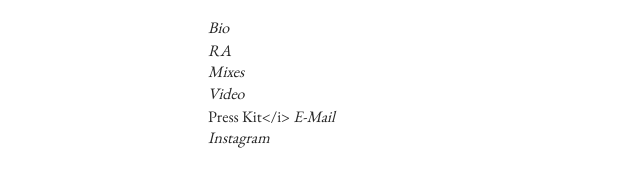
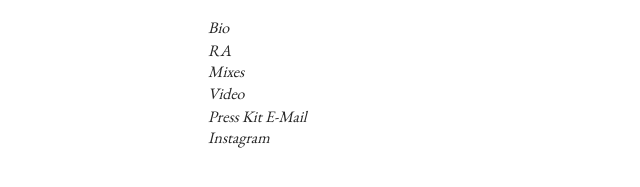
Before and after one commit to marieungar/cow-tools, a Jekyll site: the page built from index.md, in a window 1280 px wide. Shown: the part 235-422 px from the top of the page, without its empty margins (82-722 px from the left). Built offline with Jekyll 4.4.1, drawn with Linux system fonts in a browser that asks for light colours.

```diff
--- a/index.md
+++ b/index.md
@@ -26,7 +26,7 @@ Cow Tools is a DJ based in Brooklyn.
     <a href="https://www.youtube.com/watch?v=E9lYTVaFHeU" target="_blank">Cow Tools @ Motion Studies</a>
   </span>
 </span>
-<a href>Press Kit</i></a>
+<a href><i>Press Kit</i></a>
 <a href="mailto:cow.tools.dj@gmail.com"><i>E-Mail</i></a>
 <br>
 <a href="https://www.instagram.com/cow.tools.cow.tools" target="_blank"><i>Instagram</i></a>
```
